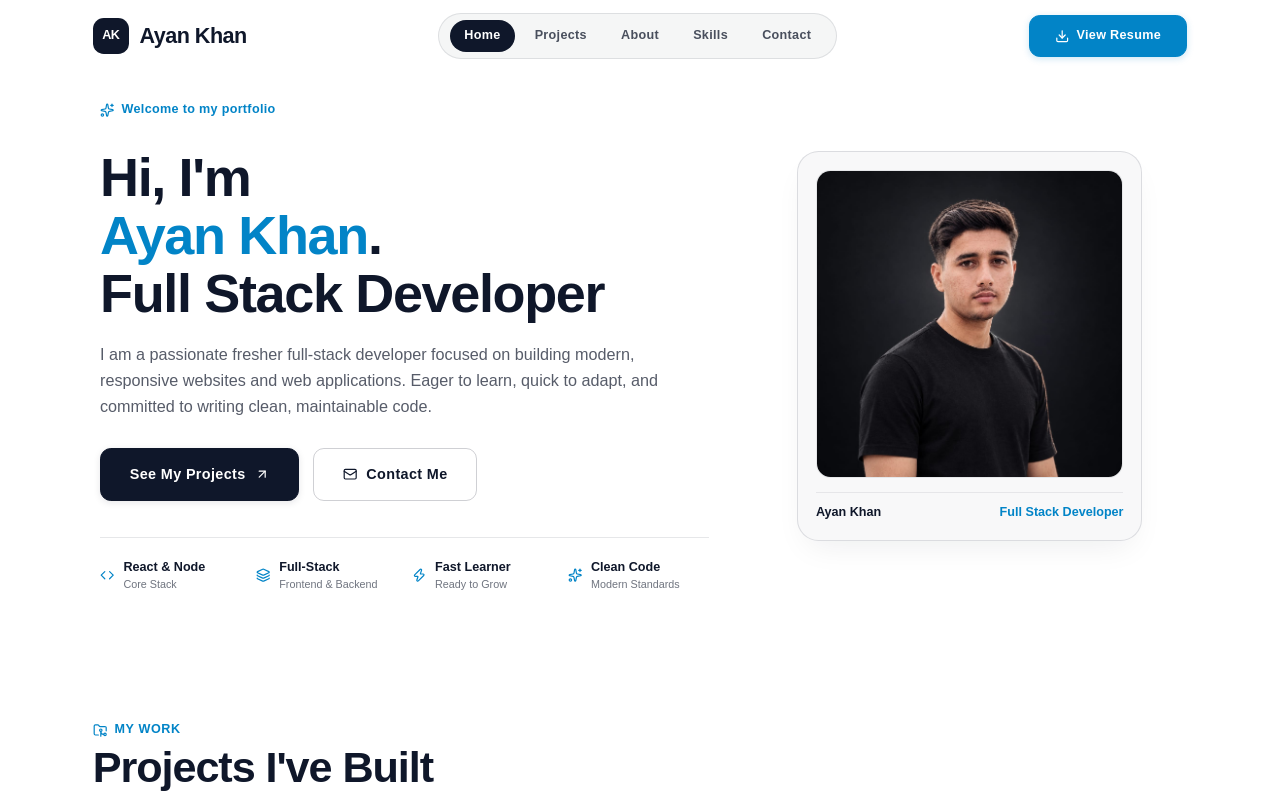
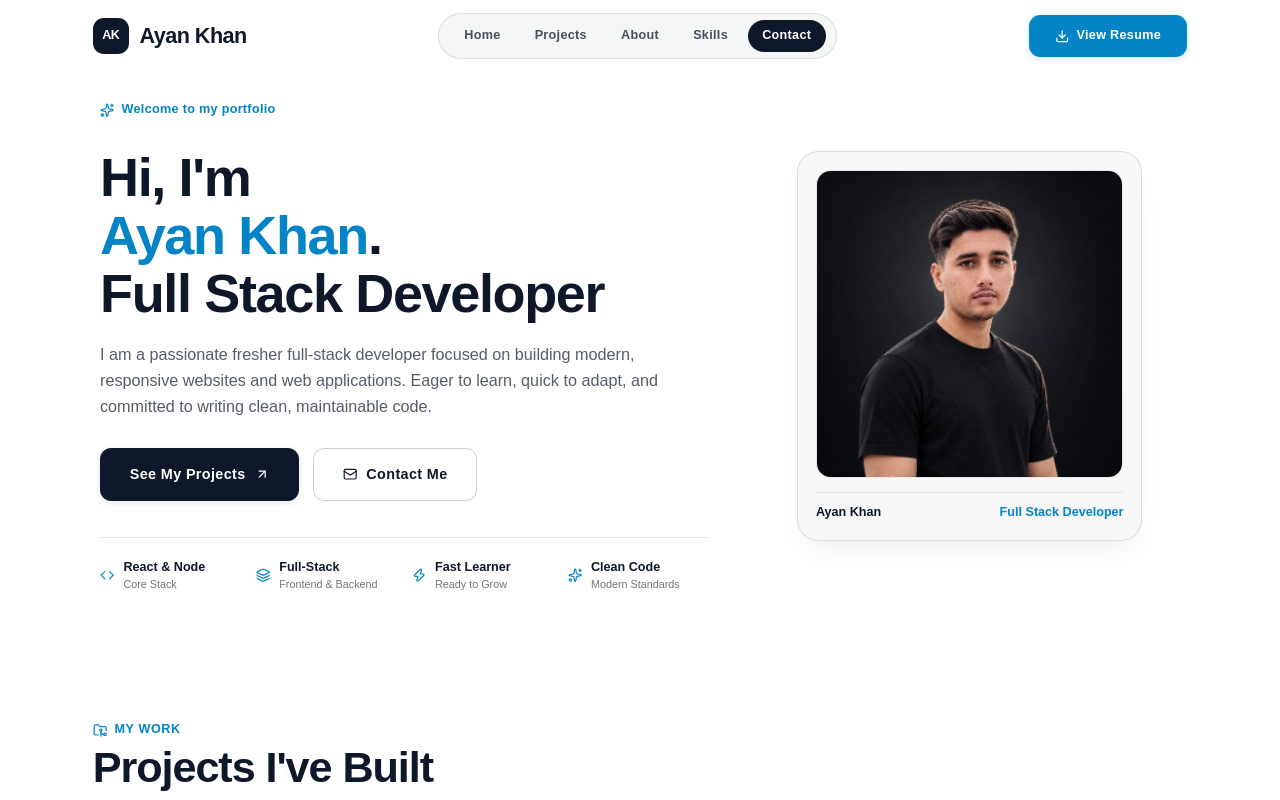
Before and after one commit to ayankhan1213/Ayan-Khan-Portfolio, a React (Vite) app in the folder Frontend/: page / in a window 1280 px wide. Shown: the top 800 px of the page. Built offline with nearby package versions, Linux system fonts and the light colour scheme; a web font is replaced by a local one.

Commit message:
fix: active navbar link sync with URL hash, range-based scroll-spy, and click scroll lock

```diff
--- a/Frontend/src/components/Navbar.jsx
+++ b/Frontend/src/components/Navbar.jsx
@@ -1,4 +1,4 @@
-import { useState, useEffect } from 'react';
+import { useState, useEffect, useRef } from 'react';
 import { Menu, X, Download } from 'lucide-react';
 
 const navLinks = [
@@ -10,9 +10,34 @@ const navLinks = [
 ];
 
 export default function Navbar() {
-  const [activeSection, setActiveSection] = useState('home');
+  const getInitialSection = () => {
+    if (typeof window !== 'undefined' && window.location.hash) {
+      const hashId = window.location.hash.replace('#', '');
+      const valid = ['home', 'projects', 'about', 'skills', 'contact'];
+      if (valid.includes(hashId)) return hashId;
+    }
+    return 'home';
+  };
+
+  const [activeSection, setActiveSection] = useState(getInitialSection);
   const [isScrolled, setIsScrolled] = useState(false);
   const [mobileMenuOpen, setMobileMenuOpen] = useState(false);
+  const isClickScrollingRef = useRef(false);
+  const clickTimeoutRef = useRef(null);
+
+  // Sync with URL hash changes
+  useEffect(() => {
+    const handleHashChange = () => {
+      const hashId = window.location.hash.replace('#', '');
+      const valid = ['home', 'projects', 'about', 'skills', 'contact'];
+      if (valid.includes(hashId)) {
+        setActiveSection(hashId);
+      }
+    };
+
+    window.addEventListener('hashchange', handleHashChange);
+    return () => window.removeEventListener('hashchange', handleHashChange);
+  }, []);
 
   // Deterministic scroll and scroll-spy handling
   useEffect(() => {
@@ -24,9 +49,8 @@ export default function Navbar() {
           const scrollY = window.scrollY;
           setIsScrolled(scrollY > 10);
 
-          // If at the very top
-          if (scrollY < 120) {
-            setActiveSection('home');
+          // If a click navigation is in progress, don't let scroll-spy interfere
+          if (isClickScrollingRef.current) {
             ticking = false;
             return;
           }
@@ -40,15 +64,16 @@ export default function Navbar() {
             return;
           }
 
-          // Scroll-spy: find section currently in view based on getBoundingClientRect
+          // Reference line for scroll-spy (just below fixed 80px navbar)
+          const spyLine = 180;
           const sections = ['home', 'projects', 'about', 'skills', 'contact'];
 
-          for (let i = sections.length - 1; i >= 0; i--) {
-            const el = document.getElementById(sections[i]);
+          for (const id of sections) {
+            const el = document.getElementById(id);
             if (el) {
               const rect = el.getBoundingClientRect();
-              if (rect.top <= 160) {
-                setActiveSection(sections[i]);
+              if (rect.top <= spyLine && rect.bottom > spyLine) {
+                setActiveSection(id);
                 break;
               }
             }
@@ -94,11 +119,18 @@ export default function Navbar() {
     setMobileMenuOpen(false);
 
     const targetId = href.replace('#', '');
+    setActiveSection(targetId);
+    window.history.pushState(null, '', href);
+
+    isClickScrollingRef.current = true;
+    if (clickTimeoutRef.current) clearTimeout(clickTimeoutRef.current);
+    clickTimeoutRef.current = setTimeout(() => {
+      isClickScrollingRef.current = false;
+    }, 800);
+
     const element = document.getElementById(targetId);
     if (element) {
       element.scrollIntoView({ behavior: 'smooth', block: 'start' });
-      window.history.pushState(null, '', href);
-      setActiveSection(targetId);
     }
   };
 
```
